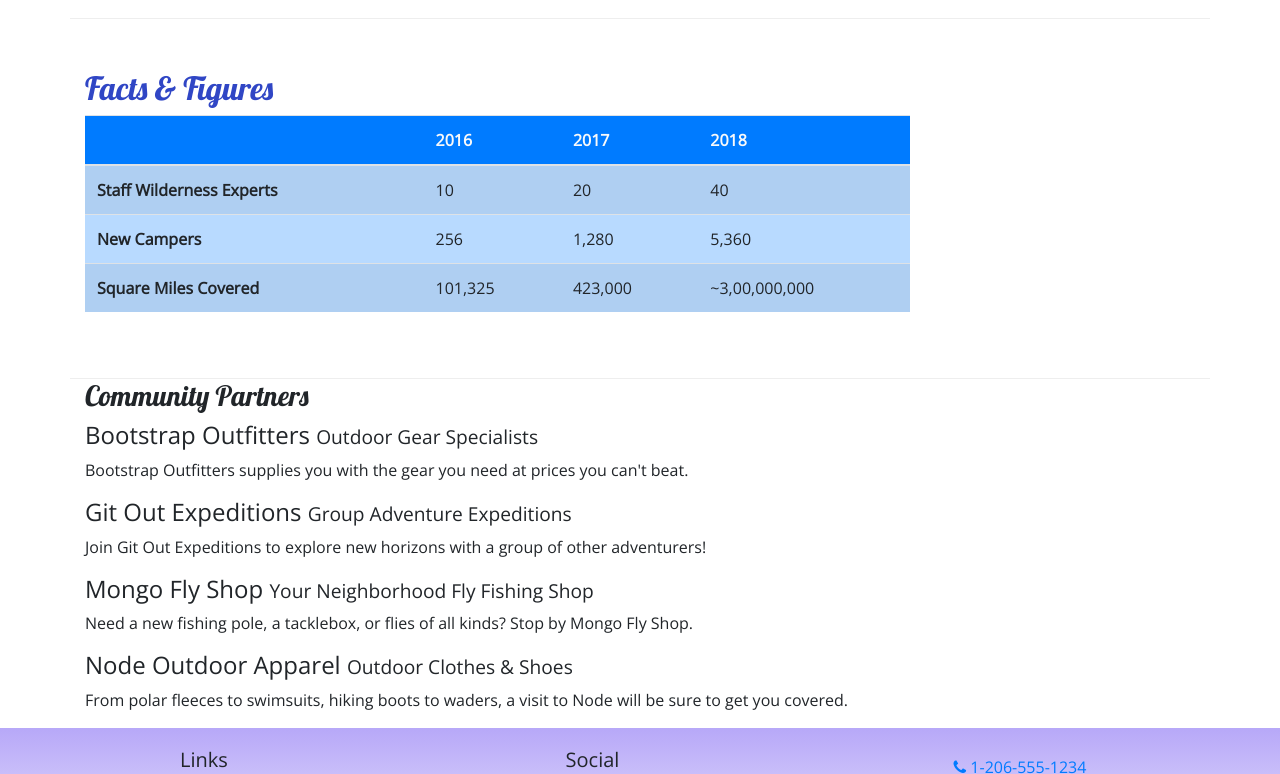
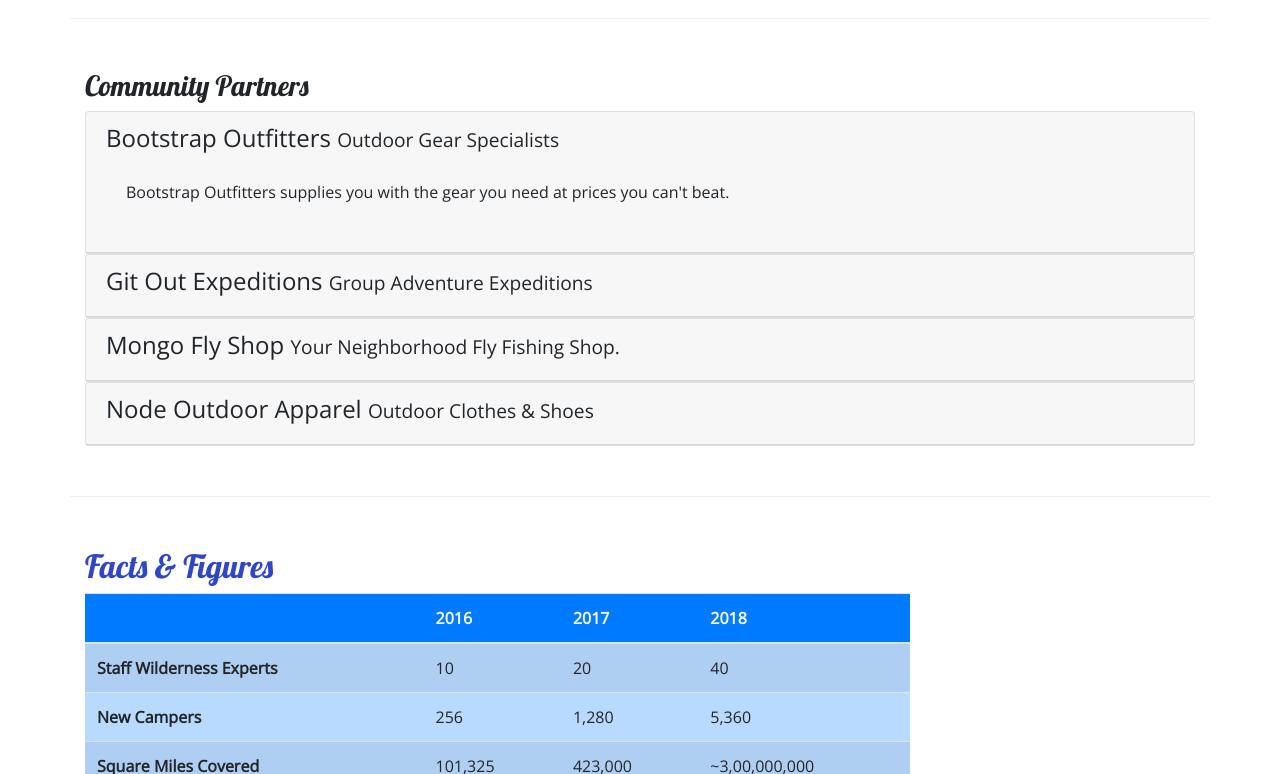
Before and after one commit to Ryan9087/NucampFolder, a website: page aboutus.html in a window 1280 px wide. Shown: the part 810-1584 px from the top of the page. Drawn offline with nearby package versions, Linux system fonts and the light colour scheme.

```diff
--- a/aboutus.html
+++ b/aboutus.html
@@ -1,29 +1,38 @@
 <!DOCTYPE html>
 <html lang="en">
-
   <head>
     <!-- Required meta tags always come first -->
     <meta charset="utf-8" />
     <meta name="viewport" content="width=device-width, initial-scale=1" />
     <!-- Bootstrap CSS -->
-    <link rel="stylesheet" href="node_modules/bootstrap/dist/css/bootstrap.min.css" />
+    <link
+      rel="stylesheet"
+      href="node_modules/bootstrap/dist/css/bootstrap.min.css"
+    />
 
-    <link rel="stylesheet" href="https://fonts.googleapis.com/css?family=Lobster|Open+Sans" />
-    <link rel="stylesheet" href="node_modules/font-awesome/css/font-awesome.min.css" />
-    <link rel="stylesheet" href="node_modules/bootstrap-social/bootstrap-social.css" />
+    <link
+      rel="stylesheet"
+      href="https://fonts.googleapis.com/css?family=Lobster|Open+Sans"
+    />
+    <link
+      rel="stylesheet"
+      href="node_modules/font-awesome/css/font-awesome.min.css"
+    />
+    <link
+      rel="stylesheet"
+      href="node_modules/bootstrap-social/bootstrap-social.css"
+    />
     <link rel="stylesheet" href="css/styles.css" />
-
 
     <title>NuCamp: A Better Way To Camp</title>
   </head>
 
   <body>
-
     <header class="jumbotron jumbotron-fluid jumbotronStylesExtra">
       <div class="container">
         <div class="row">
           <div class="col-4 col-sm-3 col-md-2 align-self-center">
-                            <a href="index.html"><img src="img/logo.png" class="img-fluid" /></a>
+            <a href="index.html"><img src="img/logo.png" class="img-fluid"/></a>
           </div>
           <div class="col">
             <h1>NuCamp</h1>
@@ -33,23 +42,41 @@
       </div>
     </header>
 
-
-
     <nav class="navbar navbar-expand-sm navbar-dark sticky-top navBackground">
       <div class="container">
-                <a class="navbar-brand" href="index.html"><img src="img/logo.png" height="30" width="30" /></a>
-            <button class="navbar-toggler" type="button" data-toggle="collapse" data-target="#nucampNavbar">
+        <a class="navbar-brand" href="index.html"
+          ><img src="img/logo.png" height="30" width="30"
+        /></a>
+        <button
+          class="navbar-toggler"
+          type="button"
+          data-toggle="collapse"
+          data-target="#nucampNavbar"
+        >
           <span class="navbar-toggler-icon"></span>
         </button>
         <div class="collapse navbar-collapse" id="nucampNavbar">
           <ul class="navbar-nav">
-                    <li class="nav-item"><a class="nav-link" href="index.html"><i class="fa fa-home fa-lg"></i> Home</a>
+            <li class="nav-item">
+              <a class="nav-link" href="index.html"
+                ><i class="fa fa-home fa-lg"></i> Home</a
+              >
             </li>
-                    <li class="nav-item active"><a class="nav-link" href="aboutus.html"><i class="fa fa-info fa-lg"></i> About</a>
+            <li class="nav-item active">
+              <a class="nav-link" href="aboutus.html"
+                ><i class="fa fa-info fa-lg"></i> About</a
+              >
             </li>
-                    <li class="nav-item"><a class="nav-link" href="#"><i class="fa fa-list fa-lg"></i> Sites</a></li>
-                    <li class="nav-item"><a class="nav-link" href="contactus.html"><i
-                                class="fa fa-address-card fa-lg"></i> Contact</a></li>
+            <li class="nav-item">
+              <a class="nav-link" href="#"
+                ><i class="fa fa-list fa-lg"></i> Sites</a
+              >
+            </li>
+            <li class="nav-item">
+              <a class="nav-link" href="contactus.html"
+                ><i class="fa fa-address-card fa-lg"></i> Contact</a
+              >
+            </li>
           </ul>
         </div>
       </div>
@@ -77,11 +104,15 @@
       <div class="row row-content">
         <div class="col-sm-6">
           <h3>Our Mission</h3>
-                <p>We present a curated database of the best campsites in the vast woods and backcountry of the World
-                    Wide Web Wilderness. We increase access to adventure for the public while promoting safe and
-                    respectful use of resources. The expert wilderness trekkers on our staff personally verify each
-                    campsite to make sure that they are up to our standards. We also present a platform for campers to
-                    share reviews on campsites they have visited with each other.</p>
+          <p>
+            We present a curated database of the best campsites in the vast
+            woods and backcountry of the World Wide Web Wilderness. We increase
+            access to adventure for the public while promoting safe and
+            respectful use of resources. The expert wilderness trekkers on our
+            staff personally verify each campsite to make sure that they are up
+            to our standards. We also present a platform for campers to share
+            reviews on campsites they have visited with each other.
+          </p>
         </div>
         <div class="col-sm-6">
           <div class="card">
@@ -103,17 +134,99 @@
         <div class="col">
           <div class="card card-body bg-light mt-3">
             <blockquote class="blockquote">
-                        <p class="mb-0">I will not follow where the path may lead, but I will go where there is no path,
-                            and I will leave a trail.</p>
-                        <footer class="blockquote-footer">Muriel Strode,
-                            <cite title="Source Title">"Wind-Wafted Wild Flowers" -
-                                The Open Court, 1903</cite>
+              <p class="mb-0">
+                I will not follow where the path may lead, but I will go where
+                there is no path, and I will leave a trail.
+              </p>
+              <footer class="blockquote-footer">
+                Muriel Strode,
+                <cite title="Source Title"
+                  >"Wind-Wafted Wild Flowers" - The Open Court, 1903</cite
+                >
               </footer>
             </blockquote>
           </div>
         </div>
       </div>
 
+      <div class="row row-content">
+        <div class="col">
+          <h3>Community Partners</h3>
+
+          <div id="accordion">
+            <div class="card">
+              <div role="tab" class="card-header">
+                <h4>
+                  <a data-toggle="collapse" data-target="#bootstrap">
+                    Bootstrap Outfitters <small>Outdoor Gear Specialists</small>
+                  </a>
+                </h4>
+                <div class="collapse show" id="bootstrap" data-parent="#accordion">
+                <div class="card-body">
+                <p class="d-none d-sm-block">
+                  Bootstrap Outfitters supplies you with the gear you need at
+                  prices you can't beat.
+                </p>
+                </div>
+            </div>
+              </div>
+            </div>
+            <div class="card">
+              <div role="tab" class="card-header">
+                <h4>
+                <a class="collapsed" data-toggle="collapse" data-target="#git">
+                  Git Out Expeditions <small>Group Adventure Expeditions</small>
+                </a>
+                </h4>
+                <div class="collapse" id="git" data-parent="#accordion">
+                <div class="card-body">
+                <p class="d-none d-sm-block">
+                  Join Git Out Expeditions to explore new horizons with a group
+                  of other adventurers!
+                </p>
+                </div>
+                </div>
+              </div>
+            </div>
+            <div class="card">
+              <div role="tab" class="card-header">
+                <h4>
+                <a class="collapsed" data-toggle="collapse" data-target="#mongo">
+                  Mongo Fly Shop
+                  <small>Your Neighborhood Fly Fishing Shop.</small>
+                </a>
+                </h4>
+                <div class="collapse" id="mongo" data-parent="#accordion">
+                <div class="card-body">
+                <p class="d-none d-sm-block">
+                  Need a new fishing pole, a tacklebox, or flies of all kinds?
+                  Stop by Mongo Fly Shop.
+                </p>
+                </div>
+                </div>
+              </div>
+            </div>
+
+            <div class="card">
+              <div role="tab" class="card-header">
+                <h4>
+                <a class="collapsed" data-toggle="collapse" data-target="#node">
+                  Node Outdoor Apparel <small>Outdoor Clothes & Shoes</small>
+                </a>
+                </h4>
+                <div class="collapse" id="node" data-parent="#accordion">
+                <div class="card-body">
+                <p class="d-none d-sm-block">
+                  From polar fleeces to swimsuits, hiking boots to waders, a
+                  visit to Node will be sure to get you covered.
+                </p>
+            </div>
+            </div>
+              </div>
+            </div>
+          </div>
+        </div>
+      </div>
 
       <div class="row row-content">
         <div class="col-sm-9">
@@ -152,24 +265,6 @@
           </div>
         </div>
       </div>
-
-        <div class="row">
-            <div class="col">
-                <h3>Community Partners</h3>
-                <h4>Bootstrap Outfitters <small>Outdoor Gear Specialists</small></h4>
-                <p class="d-none d-sm-block">Bootstrap Outfitters supplies you with the gear you need at prices you
-                    can't beat.</p>
-                <h4>Git Out Expeditions <small>Group Adventure Expeditions</small></h4>
-                <p class="d-none d-sm-block">Join Git Out Expeditions to explore new horizons with a group of other
-                    adventurers!</p>
-                <h4>Mongo Fly Shop <small>Your Neighborhood Fly Fishing Shop</small></h4>
-                <p class="d-none d-sm-block">Need a new fishing pole, a tacklebox, or flies of all kinds? Stop by Mongo
-                    Fly Shop.</p>
-                <h4>Node Outdoor Apparel <small>Outdoor Clothes & Shoes</small></h4>
-                <p class="d-none d-sm-block">From polar fleeces to swimsuits, hiking boots to waders, a visit to Node
-                    will be sure to get you covered.</p>
-            </div>
-        </div>
     </div>
 
     <footer class="site-footer">
@@ -186,20 +281,37 @@
           </div>
           <div class="col-6 col-sm-5 text-center">
             <h5>Social</h5>
-                    <a class="btn btn-social-icon btn-instagram" href="http://instagram.com/"><i
-                            class="fa fa-instagram"></i></a>
-                    <a class="btn btn-social-icon btn-instagram" href="http://facebook.com/"><i
-                            class="fa fa-facebook"></i></a>
-                    <a class="btn btn-social-icon btn-instagram" href="http://twitter.com/"><i
-                            class="fa fa-twitter"></i></a>
-                    <a class="btn btn-social-icon btn-instagram" href="http://youtube.com/"><i
-                            class="fa fa-youtube"></i></a>
+            <a
+              class="btn btn-social-icon btn-instagram"
+              href="http://instagram.com/"
+              ><i class="fa fa-instagram"></i
+            ></a>
+            <a
+              class="btn btn-social-icon btn-instagram"
+              href="http://facebook.com/"
+              ><i class="fa fa-facebook"></i
+            ></a>
+            <a
+              class="btn btn-social-icon btn-instagram"
+              href="http://twitter.com/"
+              ><i class="fa fa-twitter"></i
+            ></a>
+            <a
+              class="btn btn-social-icon btn-instagram"
+              href="http://youtube.com/"
+              ><i class="fa fa-youtube"></i
+            ></a>
           </div>
           <div class="col-sm-4 text-center">
-                    <a role="button" class="btn btn-link" href="tel:+12065551234"><i class="fa fa-phone"></i>
-                        1-206-555-1234</a><br />
-                    <a role="button" class="btn btn-link" href="mailto:campsites@nucamp.co"><i
-                            class="fa fa-envelope-o"></i> campsites@nucamp.co</a>
+            <a role="button" class="btn btn-link" href="tel:+12065551234"
+              ><i class="fa fa-phone"></i> 1-206-555-1234</a
+            ><br />
+            <a
+              role="button"
+              class="btn btn-link"
+              href="mailto:campsites@nucamp.co"
+              ><i class="fa fa-envelope-o"></i> campsites@nucamp.co</a
+            >
           </div>
         </div>
       </div>
@@ -208,5 +320,4 @@
     <script src="node_modules/popper.js/dist/umd/popper.min.js"></script>
     <script src="node_modules/bootstrap/dist/js/bootstrap.min.js"></script>
   </body>
-
 </html>
--- a/css/styles.css
+++ b/css/styles.css
@@ -38,3 +38,9 @@
     background-image: linear-gradient(#b7a8f8, white);
     padding: 20px 0px;
 }
+
+.tab-content {
+    border: 1px solid #DDD;
+    border-top: none;
+    padding: 10px;
+}
--- a/index.html
+++ b/index.html
@@ -5,11 +5,11 @@
     <meta charset="utf-8" />
     <title>NuCamp: A Better Way To Camp</title>
     <!-- Bootstrap CSS -->
-    <link rel="stylesheet" href="node_modules/bootstrap/dist/css/bootstrap.min.css" />
-    <link rel="stylesheet" href="node_modules/font-awesome/css/font-awesome.min.css" />
-    <link rel="stylesheet" href="node_modules/bootstrap-social/bootstrap-social.css" />
+    <link rel="stylesheet" type="text/css" href="node_modules/bootstrap/dist/css/bootstrap.min.css" />
+    <link rel="stylesheet" type="text/css" href="node_modules/font-awesome/css/font-awesome.min.css" />
+    <link rel="stylesheet" type="text/css" href="node_modules/bootstrap-social/bootstrap-social.css" />
     <link rel="stylesheet" href="https://fonts.googleapis.com/css?family=Lobster|Open+Sans" />
-    <link rel="stylesheet" href="css/styles.css" />
+    <link rel="stylesheet" type="text/css" href="css/styles.css" />
 </head>
 
 <body>
@@ -184,9 +184,9 @@
         </div>
     </footer>
     <!-- jQuery must come first, then Popper.js, then the Bootstrap JavaScript plugins.-->
-    <script src="node_modules/jquery/dist/jquery.slim.min.js"></script>
-    <script src="node_modules/popper.js/dist/umd/popper.min.js"></script>
-    <script src="node_modules/bootstrap/dist/js/bootstrap.min.js"></script>
+    <script type="text/javascript" src="node_modules/jquery/dist/jquery.slim.min.js"></script>
+    <script type="text/javascript" src="node_modules/popper.js/dist/umd/popper.min.js"></script>
+    <script type="text/javascript" src="node_modules/bootstrap/dist/js/bootstrap.min.js"></script>
 </body>
 
 </html>
```
Lines whose indentation alone changed are shown as unchanged.
